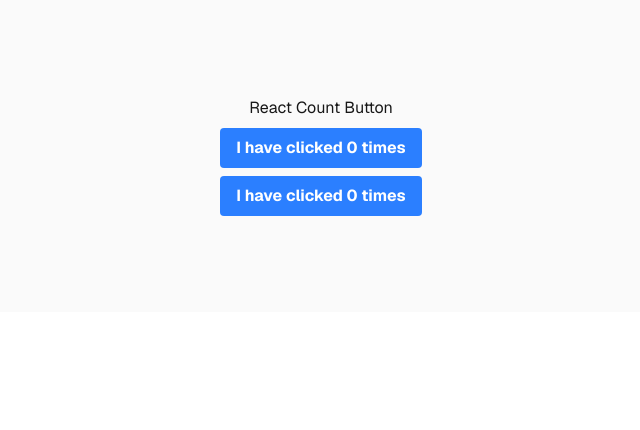
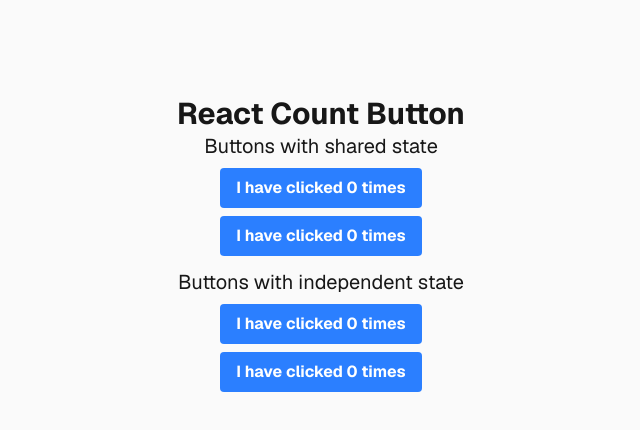
Before and after one commit to Sergitodelavega/react-counter-button, a Next.js app: page / in a window 1280 px wide. Shown: the top 430 px of the page, without its empty margins (319-959 px from the left). Built offline with nearby package versions, Linux system fonts and the light colour scheme.

Commit message:
buttons with both shared and independent state

```diff
--- /dev/null
+++ b/app/components/button-independent-state.tsx
@@ -0,0 +1,19 @@
+import { useState } from "react";
+
+export const ButtonIndependentState = () =>
+{
+    const [count, setCount] = useState(0);
+
+    function handleClick(){
+      setCount(count + 1);
+    }
+
+  return (
+    <button
+        onClick={handleClick}
+        className="bg-blue-500 hover:bg-blue-700 text-white rounded font-bold px-4 py-2 mt-2"
+    >
+      I have clicked {count} times
+    </button>
+  );
+}
--- /dev/null
+++ b/app/components/button-shared-state.tsx
@@ -0,0 +1,16 @@
+interface ButtonSharedStateProps {
+  count: number;
+  onClick: () => void;
+}
+
+export const ButtonSharedState = ({count, onClick } : ButtonSharedStateProps) =>
+{
+  return (
+    <button
+        onClick={onClick}
+        className="bg-blue-500 hover:bg-blue-700 text-white rounded font-bold px-4 py-2 mt-2"
+    >
+      I have clicked {count} times
+    </button>
+  );
+}
--- a/app/components/button.tsx
+++ /dev/null
@@ -1,15 +0,0 @@
-interface ButtonProps {
-  count: number;
-  onClick: () => void;
-}
-
-export default function CountButton({count, onClick} : ButtonProps) {
-
-  return (
-    <button
-        onClick={onClick}
-        className="bg-blue-500 hover:bg-blue-700 text-white rounded font-bold px-4 py-2 mt-2">
-      I have clicked {count} times
-    </button>
-  );
-}
--- a/app/page.tsx
+++ b/app/page.tsx
@@ -1,6 +1,7 @@
 "use client";
 import { useState } from "react";
-import CountButton from "./components/button";
+import { ButtonSharedState } from "./components/button-shared-state";
+import { ButtonIndependentState } from "./components/button-independent-state";
 
 export default function Home() {
   const [count, setCount] = useState(0);
@@ -11,9 +12,14 @@
 
   return (
     <div className="flex justify-center items-center flex-col bg-zinc-50 font-sans p-24 dark:bg-black">
-      <h1>React Count Button</h1>
-      <CountButton count={count} onClick={handleClick} />
-      <CountButton count={count} onClick={handleClick} />
+      <h1 className="text-3xl font-bold">React Count Button</h1>
+      <h2 className="text-xl">Buttons with shared state</h2>
+      <ButtonSharedState count={count} onClick={handleClick} />
+      <ButtonSharedState count={count} onClick={handleClick} />
+
+      <h2 className="text-xl mt-3">Buttons with independent state</h2>
+      <ButtonIndependentState />
+      <ButtonIndependentState />
     </div>
   );
 }
```
